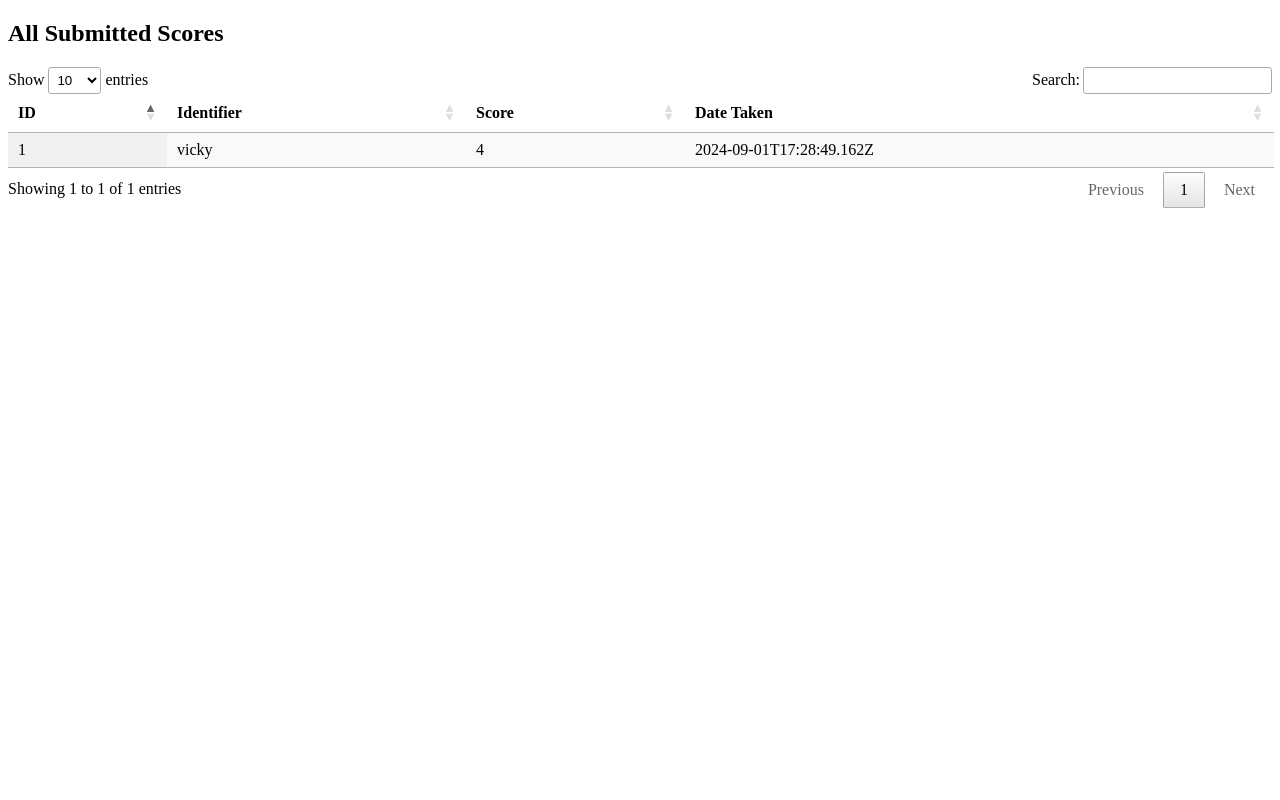
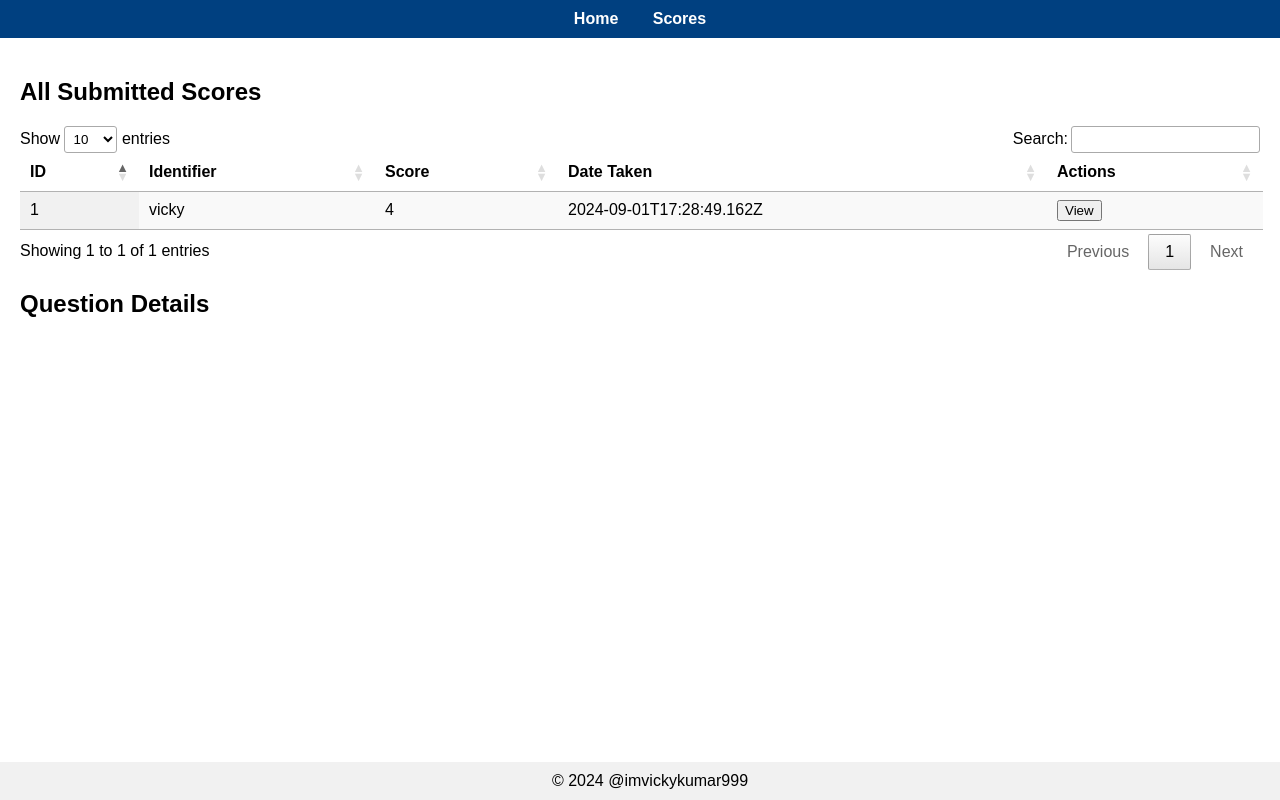
Before and after one commit to imvickykumar999/Ajax-Data-Table, a Django app: page / in a window 1280 px wide. Run offline with Django 5.2, Linux system fonts and the light colour scheme; data comes from the database, SQL or seed files in the repository; both versions use the stored data as it was after the commit; parts of the project's set-up code (start-up, migrations or seed data) failed here and were passed over; some libraries are stand-ins or nearby versions.

Commit message:
view question

```diff
--- /dev/null
+++ b/mcq_project/quiz/templates/base.html
@@ -0,0 +1,61 @@
+<!DOCTYPE html>
+<html lang="en">
+<head>
+    <meta charset="UTF-8">
+    <meta name="viewport" content="width=device-width, initial-scale=1.0">
+    <title>{% block title %}Quiz Application{% endblock %}</title>
+    <style>
+        body {
+            font-family: Arial, sans-serif;
+            margin: 0;
+            padding: 0;
+        }
+        .navbar {
+            background-color: #004080; /* Navy Blue */
+            color: white;
+            padding: 10px;
+            text-align: center;
+        }
+        .navbar a {
+            color: white;
+            text-decoration: none;
+            margin: 0 15px;
+            font-weight: bold;
+        }
+        .navbar a:hover {
+            text-decoration: underline;
+        }
+        .container {
+            padding: 20px;
+        }
+        .footer {
+            background-color: #f1f1f1;
+            text-align: center;
+            padding: 10px;
+            position: fixed;
+            width: 100%;
+            bottom: 0;
+        }
+        .content {
+            margin-bottom: 50px; /* To ensure footer does not overlap content */
+        }
+    </style>
+</head>
+<body>
+    <div class="navbar">
+        <a href="{% url 'quiz' %}">Home</a>
+        <a href="{% url 'score_list' %}">Scores</a>
+        <!-- Add more navigation links as needed -->
+    </div>
+
+    <div class="container content">
+        {% block content %}
+        <!-- Content from other templates will be inserted here -->
+        {% endblock %}
+    </div>
+
+    <div class="footer">
+        &copy; 2024 @imvickykumar999
+    </div>
+</body>
+</html>
--- a/mcq_project/quiz/templates/quiz/quiz.html
+++ b/mcq_project/quiz/templates/quiz/quiz.html
@@ -1,6 +1,12 @@
+{% extends 'base.html' %}
+
+{% block title %}Quiz{% endblock %}
+
+{% block content %}
     <h2>Quiz</h2>
     <form method="post">
         {% csrf_token %}
         {{ form.as_p }}
         <button type="submit">Submit</button>
     </form>
+{% endblock %}
--- a/mcq_project/quiz/templates/quiz/score_list.html
+++ b/mcq_project/quiz/templates/quiz/score_list.html
@@ -1,9 +1,13 @@
+{% extends 'base.html' %}
+
+{% block title %}Quiz{% endblock %}
+
+{% block content %}
 <!DOCTYPE html>
 <html lang="en">
 <head>
     <meta charset="UTF-8">
     <meta name="viewport" content="width=device-width, initial-scale=1.0">
-    <title>Quiz Scores</title>
     <link rel="stylesheet" type="text/css" href="https://cdn.datatables.net/1.10.21/css/jquery.dataTables.css">
     <script type="text/javascript" charset="utf8" src="https://code.jquery.com/jquery-3.6.0.min.js"></script>
     <script type="text/javascript" charset="utf8" src="https://cdn.datatables.net/1.10.21/js/jquery.dataTables.js"></script>
@@ -17,6 +21,24 @@
                 <th>Identifier</th>
                 <th>Score</th>
                 <th>Date Taken</th>
+                <th>Actions</th> <!-- Column for the "View" button -->
+            </tr>
+        </thead>
+        <tbody>
+        </tbody>
+    </table>
+
+    <h2>Question Details</h2>
+    <table id="questionDetails" class="display" style="display:none;">
+        <thead>
+            <tr>
+                <th>ID</th>
+                <th>Question Text</th>
+                <th>Option A</th>
+                <th>Option B</th>
+                <th>Option C</th>
+                <th>Option D</th>
+                <th>Correct Option</th>
             </tr>
         </thead>
         <tbody>
@@ -25,19 +47,56 @@
 
     <script>
         $(document).ready(function() {
-            $('#scoreTable').DataTable({
+            var scoreTable = $('#scoreTable').DataTable({
                 "ajax": {
-                    "url": "{% url 'score_data' %}",  // Make sure this is correct
+                    "url": "{% url 'score_data' %}",
                     "dataSrc": ""
                 },
                 "columns": [
                     { "data": "id" },
                     { "data": "identifier" },
                     { "data": "score" },
-                    { "data": "date_taken" }
+                    { "data": "date_taken" },
+                    {
+                        "data": null,
+                        "defaultContent": '<button class="view-btn">View</button>'
+                    }
                 ]
+            });
+
+            $('#scoreTable tbody').on('click', '.view-btn', function () {
+                var data = scoreTable.row($(this).parents('tr')).data();
+                var scoreId = data.id;
+
+                // Fetch question details based on score ID
+                $.ajax({
+                    url: '/question/' + scoreId + '/',
+                    method: 'GET',
+                    success: function(response) {
+                        // Populate question details table
+                        $('#questionDetails').show();
+                        var questionTable = $('#questionDetails').DataTable({
+                            "destroy": true,  // Destroy previous instance if exists
+                            "data": [response],
+                            "columns": [
+                                { "data": "id" },
+                                { "data": "question_text" },
+                                { "data": "options.a" },
+                                { "data": "options.b" },
+                                { "data": "options.c" },
+                                { "data": "options.d" },
+                                { "data": "correct_option" }
+                            ]
+                        });
+                    },
+                    error: function(jqXHR, textStatus, errorThrown) {
+                        console.log('AJAX error: ' + textStatus + ': ' + errorThrown);
+                        alert('Could not fetch question details.');
+                    }
+                });
             });
         });
     </script>
 </body>
 </html>
+{% endblock %}
--- a/mcq_project/quiz/urls.py
+++ b/mcq_project/quiz/urls.py
@@ -1,8 +1,9 @@
 from django.urls import path
-from .views import quiz_view, score_data_view, score_list_view
+from .views import quiz_view, score_data_view, score_list_view, question_details_view
 
 urlpatterns = [
     path('quiz/', quiz_view, name='quiz'),
     path('scores/data/', score_data_view, name='score_data'),
     path('', score_list_view, name='score_list'),
+    path('question/<int:question_id>/', question_details_view, name='question_details'),
 ]
--- a/mcq_project/quiz/views.py
+++ b/mcq_project/quiz/views.py
@@ -30,3 +30,23 @@ def score_data_view(request):
 
 def score_list_view(request):
     return render(request, 'quiz/score_list.html')
+
+from django.http import JsonResponse
+from .models import Question, Solution
+
+def question_details_view(request, question_id):
+    try:
+        question = Question.objects.get(id=question_id)
+        solution = Solution.objects.get(question=question)
+        response_data = {
+            'id': question.id,
+            'question_text': question.question_text,
+            'option_a': solution.option_a,
+            'option_b': solution.option_b,
+            'option_c': solution.option_c,
+            'option_d': solution.option_d,
+            'correct_option': question.correct_option
+        }
+        return JsonResponse(response_data)
+    except (Question.DoesNotExist, Solution.DoesNotExist):
+        return JsonResponse({'error': 'Question or Solution not found.'}, status=404)
```
Also changed, not shown: mcq_project/quiz/admin.py (+17 -4 lines), mcq_project/quiz/templates/quiz/result.html (+8 -2 lines), mcq_project/db.sqlite3, mcq_project/quiz/migrations/0001_initial.py, mcq_project/quiz/migrations/0002_score.py (deleted). Lines whose indentation alone changed are shown as unchanged.
